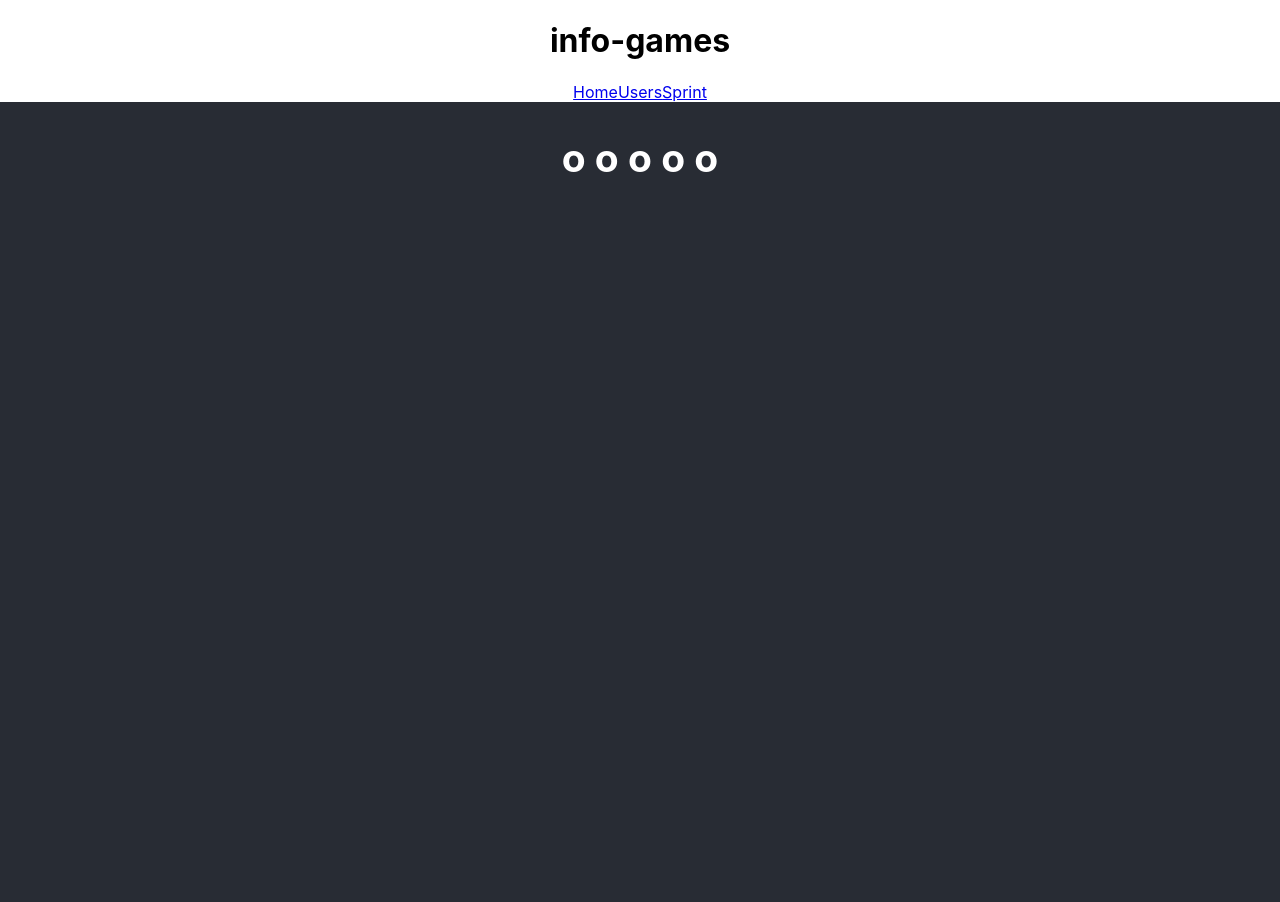
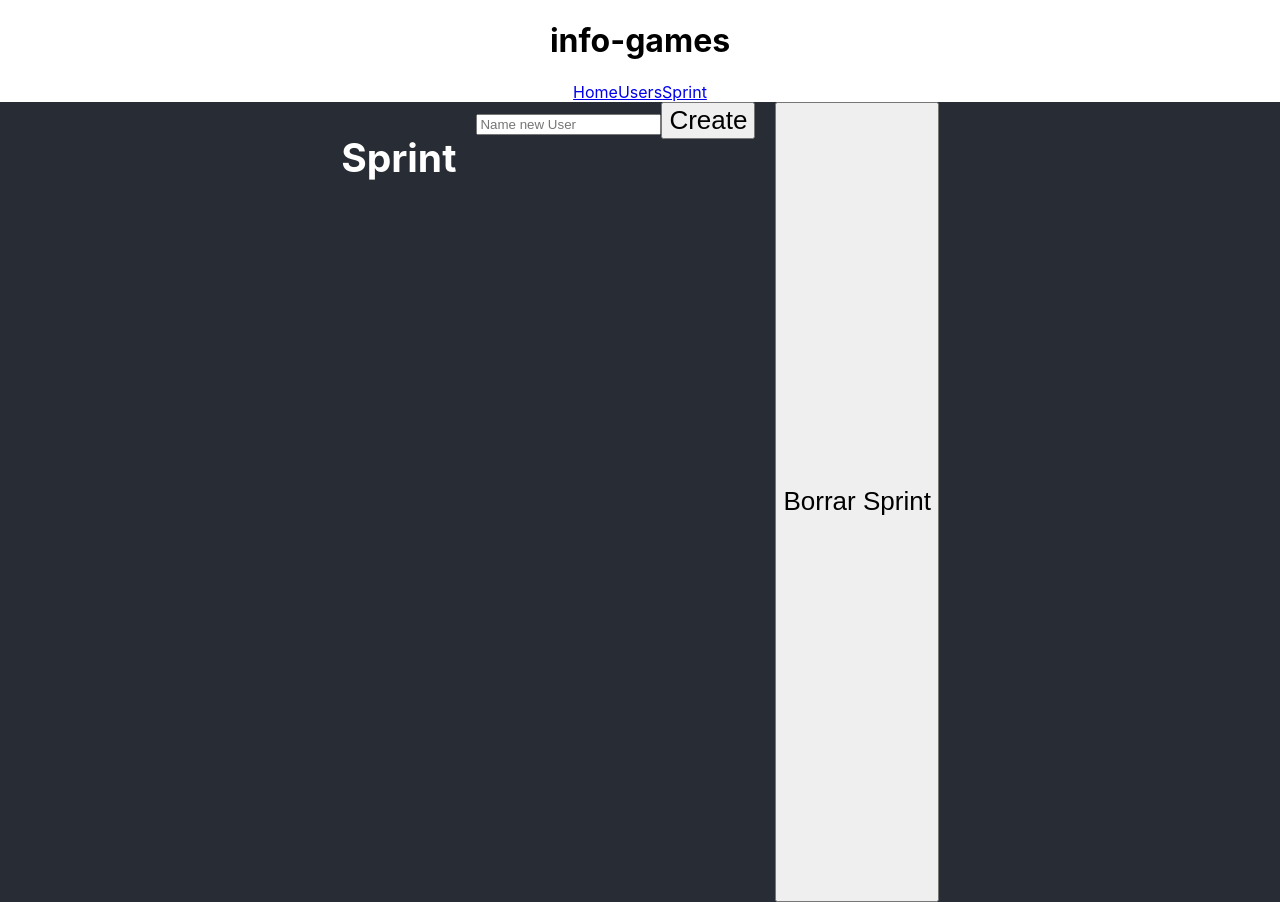
Before and after one commit to diegofernandoalayon/info-games, a React (Vite) app: page /sprint in a window 1280 px wide. Built offline with nearby package versions, Linux system fonts and the light colour scheme; data requests are answered from the project's data file.

Commit message:
agregando funcion a la pagina sprint

```diff
--- a/src/App.jsx
+++ b/src/App.jsx
@@ -6,7 +6,7 @@ import personServices from './services/persons'
 // import { Routes, Route } from 'react-router'
 import { Routes, Route, Link } from 'react-router-dom'
 // import List from './components/List'
-import Sprint from './pages/Sprint'
+import SprintPage from './pages/SprintPage'
 import UsersPage from './pages/UsersPage'
 
 function App () {
@@ -41,7 +41,7 @@ function App () {
         <Routes>
           <Route path='/' element={<h1>home</h1>} />
           <Route path='/users' element={<UsersPage users={users} handleUpdateScore={handleUpdateScore} setUsers={setUsers} />} />
-          <Route path='/sprint' element={<Sprint />} />
+          <Route path='/sprint' element={<SprintPage />} />
           <Route path='/*' element={<h1>ruta no encontrada</h1>} />
         </Routes>
 
--- a/src/components/List/index.jsx
+++ b/src/components/List/index.jsx
@@ -1,8 +1,6 @@
 import User from '../User/index'
 import FormNewPerson from '../FormNewPerson/index'
 const List = ({ users, handleUpdateScore, createNewPerson }) => {
-  console.log('users', users)
-
   return (
     <>
 
--- a/src/pages/Sprint/index.jsx
+++ /dev/null
@@ -1,11 +0,0 @@
-// import { useState } from 'react'
-
-const Sprint = () => {
-  // const [userSprint, setUserSprint] = useState([])
-  return (
-    <>
-      <h2> o o o o o </h2>
-    </>
-  )
-}
-export default Sprint
--- /dev/null
+++ b/src/pages/SprintPage/index.jsx
@@ -0,0 +1,35 @@
+import { useState } from 'react'
+import List from '../../components/List/index'
+
+const SprintPage = () => {
+  const [usersSprint, setUsersSprint] = useState([])
+
+  const handleUpdateScore = (id, score) => {
+    const person = usersSprint.find(p => p.id === id)
+    const personUpdate = {
+      ...person,
+      score: [...person.score, score]
+    }
+    setUsersSprint(actual => actual.map(person => person.id === id ? personUpdate : person))
+  }
+  const createNewPerson = (name) => {
+    const newPerson = {
+      name: name,
+      score: [],
+      id: (1 + Math.random()) * 200
+    }
+    setUsersSprint(actual => [...actual, newPerson])
+  }
+  return (
+    <>
+      <h2> Sprint </h2>
+      <List
+        users={usersSprint}
+        handleUpdateScore={handleUpdateScore}
+        createNewPerson={createNewPerson}
+      />
+      <button onClick={() => setUsersSprint([])}>Borrar Sprint</button>
+    </>
+  )
+}
+export default SprintPage
```
Also changed, not shown: src/pages/UsersPage/index.jsx (+5 -2 lines).
